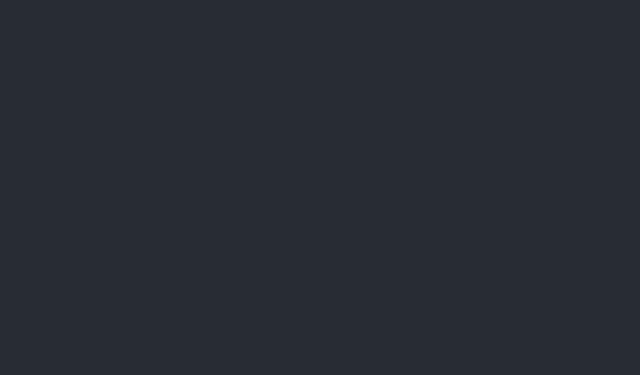
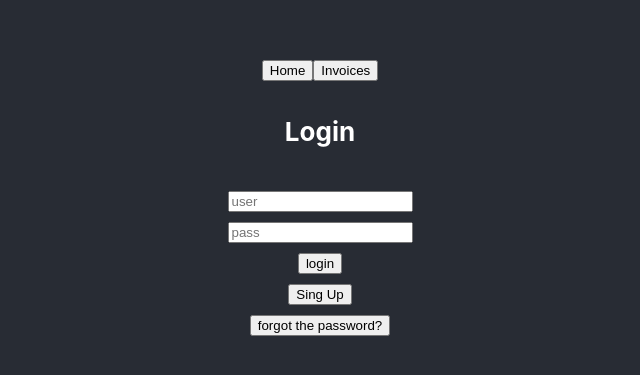
Before and after one commit to ArTuR00232/InvoiceMenagement, a React (Create React App) app in the folder FrontEnd/invoicemenagement/: page /login in a window 1280 px wide. Before the commit this address had no page. Shown: the part 207-582 px from the top of the page, without its empty margins (320-960 px from the left). Built offline with nearby package versions, Linux system fonts and the light colour scheme; no server answers.

Commit message:
loguin_front End

```diff
--- a/FrontEnd/invoicemenagement/src/Components/Home.js
+++ b/FrontEnd/invoicemenagement/src/Components/Home.js
@@ -1,6 +1,7 @@
 import React from "react";
 import { Menu } from "./MenuHeader.js";
-import { Cookies } from "react-cookie";
+import { Cookies } from "js-cookie";
+import LoginOut from "./Login-out.js";
 
 
 export function Home(){
@@ -23,6 +24,9 @@ export function Home(){
                 </div>
                 <div className="content">
                     content
+                    <div>
+                       <LoginOut/>
+                    </div>
                 </div>
             </div>
         </div>
--- /dev/null
+++ b/FrontEnd/invoicemenagement/src/Components/Login-out.js
@@ -0,0 +1,31 @@
+import { React } from "react";
+import Cookies  from "js-cookie";
+import { useNavigate } from "react-router-dom";
+
+const LoginOut = ()=>{
+    console.log(Cookies.get('session'))
+    if(Cookies.get("session") !== undefined){
+        var log = 'logout'
+    }
+    else{
+        var log = 'login'
+    }
+    const  nav = useNavigate()
+    function handleLogout(){
+        console.log('asd')
+        console.log(Cookies.get('session'))
+       if(Cookies.get("session") !== undefined){
+           Cookies.remove("session")
+           nav("/")
+       }
+       else{
+           nav("/login")
+       }
+    }
+    return(
+        <div className="login">
+            <button name="buttonLogout" type="button" onClick={handleLogout}>{log}</button>
+        </div>
+    )
+}
+export default LoginOut;
--- /dev/null
+++ b/FrontEnd/invoicemenagement/src/Components/LoguinPage.js
@@ -0,0 +1,101 @@
+import React from "react";
+import Menu from "./MenuHeader";
+import { useState, useEffect } from "react";
+import Cookies from 'js-cookie';
+import { useNavigate } from "react-router-dom";
+
+export const LoginPage = () =>
+    {
+        const [login, setLogin] = useState({
+            user: "",
+            pass:"",
+        })
+        const [isTrue, setisTrue] = useState(false)
+        const nav = useNavigate()
+
+        useEffect(() =>{
+            fetchingUser()
+        },[login.pass])
+
+        function handleLogin(e){
+            const {name, value} = e.target
+            setLogin(prevState => ({
+                ...prevState,
+                [name]: value,
+            }))
+        }
+
+        const HandleForgot = ()=>{
+            nav('/ForgotPass')
+        }
+
+        const HandleSingup = ()=>{
+
+            nav('/singUp')
+        }
+
+        function fetchingUser(){
+            try{
+                fetch("/Api/User/"+login.user+"+"+login.pass)
+                .then(Response => Response.json())
+                .then(isTrue => {setisTrue(isTrue)})
+                .catch(error => console.log(' '));
+            }
+            catch(e){
+                console.error('fetching error: ', e)
+            }
+        }
+        function HandleSubmit(){
+            if(login.user !== '' & login.pass!==''){
+                try{
+                    if(isTrue[0].Session === 'true'){
+                            Cookies.set('session',JSON.stringify(isTrue[0]), {expires:1, sameSite:'Strict'})
+                            return  nav("/")
+                        }
+                    if(isTrue[0].Session !== 'true')
+                        alert("Wrong credentials!")
+                }
+                catch{
+                    alert("Wrong credentials!")
+                }
+            }
+            else{
+                alert("Insert the credentials")
+            }
+        }
+        return(
+            <div>
+                <div>
+                    <Menu/>
+                </div>
+                <div className="log_title">
+                            <h4>
+                                Login
+                            </h4>
+                        </div>
+                <form className = "Form_box" >
+                    <div className = "content_form">
+                        <div className ="form">
+                            <input className="input"  name = 'user' placeholder="user" value ={login.user} onChange={handleLogin}></input>
+                        </div>
+                        <div className ="form">
+                             <input className="input" name = 'pass' placeholder="pass" type = "password" value ={login.pass} onChange={handleLogin}></input>
+                        </div>
+                        <div className ="form_submit">
+                             <button className="button" type="button"  onClick = {HandleSubmit}>login</button>
+                        </div>
+
+                        <div className ="form_submit">
+                             <button className="button" type="button"  onClick = {HandleSingup}>Sing Up</button>
+                        </div>
+
+                        <div className ="form_submit">
+                             <button className="button" type="button"  onClick = {HandleForgot}>forgot the password?</button>
+                        </div>
+                    </div>
+                </form>
+            </div>
+        )
+    }
+
+export default LoginPage;
--- a/FrontEnd/invoicemenagement/src/Components/Routes.js
+++ b/FrontEnd/invoicemenagement/src/Components/Routes.js
@@ -2,6 +2,7 @@ import React from "react";
 import {Route, BrowserRouter, Routes} from "react-router-dom"
 import Home from "./Home.js";
 import Invoices from "./Invoices";
+import LoginPage from "./LoguinPage.js";
 
 
 export const Routies = () =>{
@@ -10,6 +11,7 @@ export const Routies = () =>{
             <Routes>
                 <Route Component={Home} path = "/"/>
                 <Route Component={Invoices} path ="/invoices"/>
+                <Route Component={LoginPage} path="/login"/>
             </Routes>
         </BrowserRouter>
     )
```
